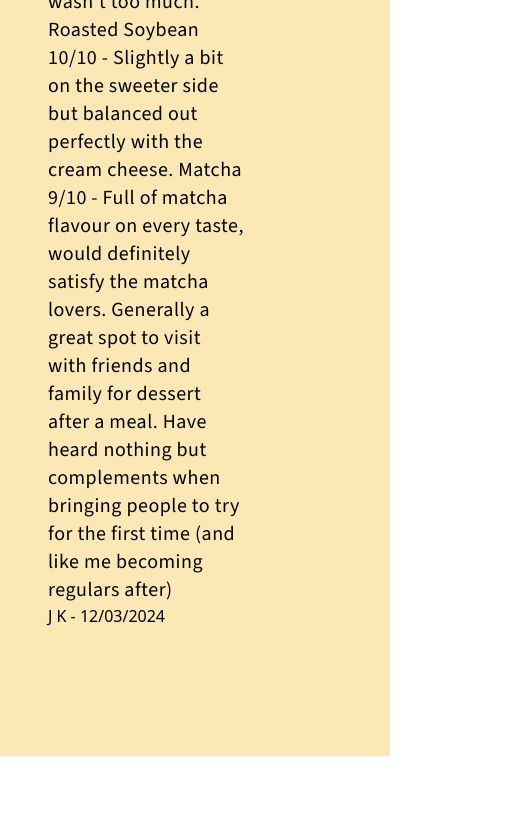
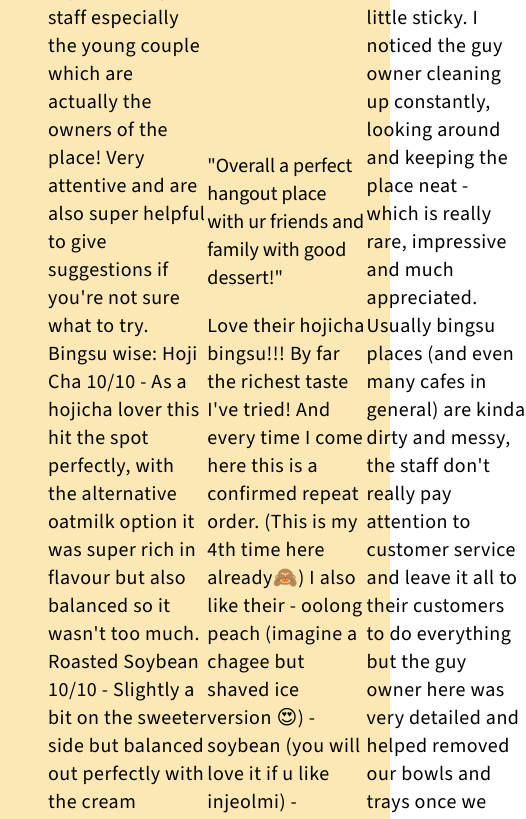
Before and after one commit to 25Ericcheong/binq, a Vue app: page / in a window 390 px wide. Shown: the part 9660-10479 px from the top of the page, 526 px wide, since content can reach past the window. Before the commit the page ends 10416 px from the top, so only its background shows below. Built offline with nearby package versions, Linux system fonts and the light colour scheme.

Commit message:
feat: Included content from real google reviews from google map for mention us section

```diff
--- a/src/components/OurMentions.vue
+++ b/src/components/OurMentions.vue
@@ -27,31 +27,96 @@ import { getImageUrl } from "@/util/Image.js";
     <section class="flex items-end w-2/3">
       <div class="flex flex-col">
         <div
-          class="flex flex-row justify-between text-5xl sm:text-7xl xl:text-8xl xxl:text-10xl header-font font-extrabold pb-3"
+          class="flex flex-row justify-between text-xl xl:text-2xl xxl:text-4xl body-font mb-5"
         >
-          <h1>5 stars</h1>
-          <h1>"</h1>
+          <h2>"11/10 Can confidently recommend this to anyone"</h2>
         </div>
         <p
           class="body-font text-xl sm:text-2xl lg:text-sm xl:text-xl xxl:text-2xl tracking-wide"
         >
           11/10 Can confidently recommend this to anyone, especially to all the
-          bingsu lovers out there. They've got several choices of flavour which
-          none are too sweet so it's also a perfect place for the older audience
-          as well. Service wise, super friendly staff especially the young
-          couple which are actually the owners of the place! Very attentive and
-          are also super helpful to give suggestions if you're not sure what to
-          try. Bingsu wise: Hoji Cha 10/10 - As a hojicha lover this hit the
-          spot perfectly, with the alternative oatmilk option it was super rich
-          in flavour but also balanced so it wasn't too much. Roasted Soybean
-          10/10 - Slightly a bit on the sweeter side but balanced out perfectly
-          with the cream cheese. Matcha 9/10 - Full of matcha flavour on every
-          taste, would definitely satisfy the matcha lovers. Generally a great
-          spot to visit with friends and family for dessert after a meal. Have
-          heard nothing but complements when bringing people to try for the
-          first time (and like me becoming regulars after)
+          bingsu lovers out there. They&apos;ve got several choices of flavour
+          which none are too sweet so it&apos;s also a perfect place for the
+          older audience as well. Service wise, super friendly staff especially
+          the young couple which are actually the owners of the place! Very
+          attentive and are also super helpful to give suggestions if
+          you&apos;re not sure what to try. Bingsu wise: Hoji Cha 10/10 - As a
+          hojicha lover this hit the spot perfectly, with the alternative
+          oatmilk option it was super rich in flavour but also balanced so it
+          wasn&apos;t too much. Roasted Soybean 10/10 - Slightly a bit on the
+          sweeter side but balanced out perfectly with the cream cheese. Matcha
+          9/10 - Full of matcha flavour on every taste, would definitely satisfy
+          the matcha lovers. Generally a great spot to visit with friends and
+          family for dessert after a meal. Have heard nothing but complements
+          when bringing people to try for the first time (and like me becoming
+          regulars after)
         </p>
-        <p>J K - 12/03/2024</p>
+        <div
+          class="flex flex-row justify-between body-font text-xl sm:text-2xl lg:text-sm xl:text-xl xxl:text-2xl tracking-wide"
+        >
+          <p>J K - 12/03/2024</p>
+          <p>Source</p>
+        </div>
+      </div>
+      <div class="flex flex-col">
+        <div class="text-xl xl:text-2xl xxl:text-4xl body-font mb-5">
+          <h2>
+            "Overall a perfect hangout place with ur friends and family with
+            good dessert!"
+          </h2>
+        </div>
+        <p
+          class="body-font text-xl sm:text-2xl lg:text-sm xl:text-xl xxl:text-2xl tracking-wide"
+        >
+          Love their hojicha bingsu!!! By far the richest taste I&apos;ve tried!
+          And every time I come here this is a confirmed repeat order. (This is
+          my 4th time here already🙈) I also like their - oolong peach (imagine
+          a chagee but shaved ice version 😍) - soybean (you will love it if u
+          like injeolmi) - matcha Each bingsu comes with 3-4 toppings. U can
+          also modify ur toppings. But I think the combination is already good
+          so I never modify. Environment is chill and cozy, also provide
+          drinking water. Overall a perfect hangout place with ur friends and
+          family with good dessert!
+        </p>
+        <div
+          class="flex flex-row justify-between body-font text-xl sm:text-2xl lg:text-sm xl:text-xl xxl:text-2xl tracking-wide"
+        >
+          <p>Kathryn Chong - 18/01/2024</p>
+          <p>Source</p>
+        </div>
+      </div>
+      <div class="flex flex-col">
+        <div class="text-xl xl:text-2xl xxl:text-4xl body-font mb-5">
+          <h2>"Flavors were different than other bingsu places"</h2>
+        </div>
+        <p
+          class="body-font text-xl sm:text-2xl lg:text-sm xl:text-xl xxl:text-2xl tracking-wide"
+        >
+          Tried Binq for the first time and had a pleasant experience. Flavors
+          were different than other bingsu places, worth trying because so far
+          no other places has these flavours, it&apos;s always the same old
+          thing (always green tea..oreo or yogurt) so this is something
+          refreshing. Appreciate the fact that we can change toppings if we
+          like. Space was quite clean, if there&apos;s any space to improve..the
+          tables were a little sticky. I noticed the guy owner cleaning up
+          constantly, looking around and keeping the place neat - which is
+          really rare, impressive and much appreciated. Usually bingsu places
+          (and even many cafes in general) are kinda dirty and messy, the staff
+          don&apos;t really pay attention to customer service and leave it all
+          to their customers to do everything but the guy owner here was very
+          detailed and helped removed our bowls and trays once we were done so
+          my friends and I could chat more comfortably. Really, really
+          appreciate that and hope that he keeps up the good work. It&apos;s
+          quite rare to have someone be proactive and pay attention to details
+          like that. Nice place to chill and portions were good too, would come
+          back again.
+        </p>
+        <div
+          class="flex flex-row justify-between body-font text-xl sm:text-2xl lg:text-sm xl:text-xl xxl:text-2xl tracking-wide"
+        >
+          <p>Lizzie - 18/01/2024</p>
+          <p>Source</p>
+        </div>
       </div>
     </section>
   </div>
```
